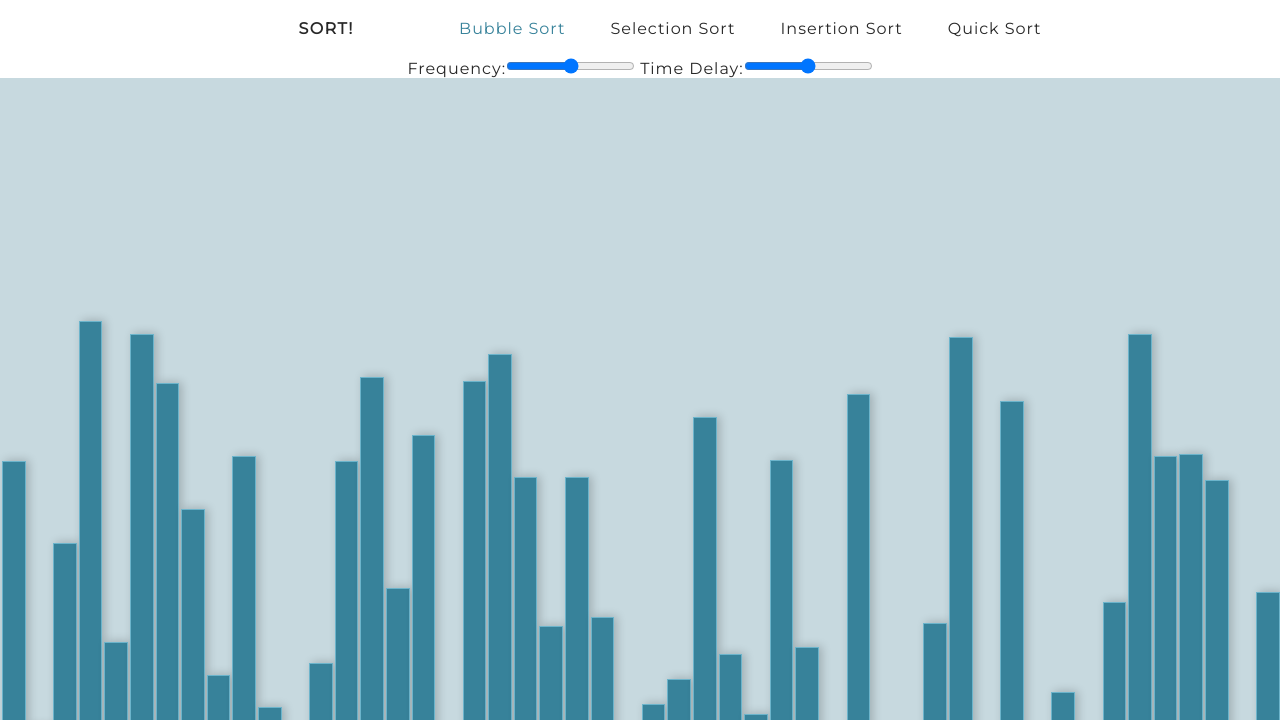
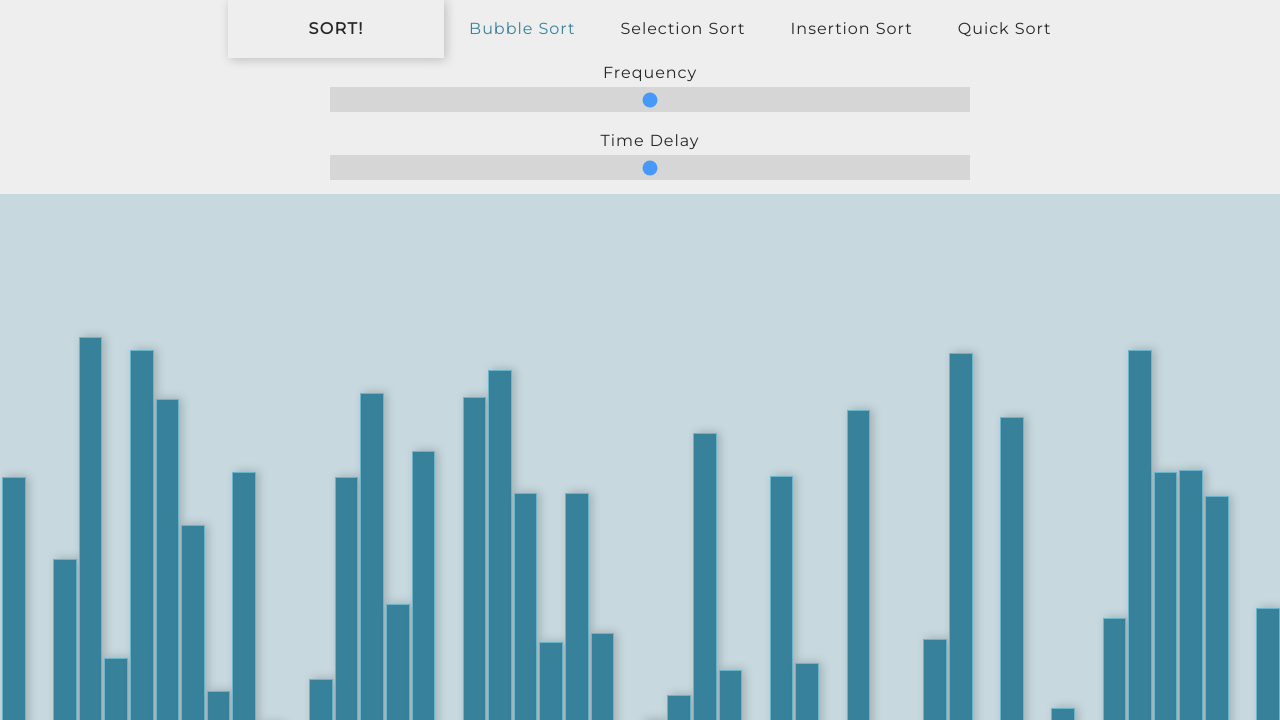
Before and after one commit to EmilS2019/visualized-sorting, a website: page index.html in a window 1280 px wide. Both pictures are taken after a click on the element "Bubble Sort". Shown: the top 720 px of the page. Drawn offline with Linux system fonts and the light colour scheme.

Commit message:
Official Release

```diff
--- a/css/sass.scss
+++ b/css/sass.scss
@@ -21,37 +21,71 @@ $colors:(
     font-family: Montserrat;
 }
 
+
+@mixin mobile{
+    @media (max-width:866px) {
+        @content;
+    }
+}
+
 body{
-    background-color: map-get($colors, Theme-1-hex);
-    overflow:hidden;
+    overflow-x:hidden;
+    background-color: rgb(238, 238, 238);
+
 }
 
 .selectedSortMethod{
     color:map-get($colors, Theme-2-hex);
 }
 
-@mixin mobile{
-    @media (max-width:860px) {
-        @content;
+
+@mixin slider{
+    width: 22px;
+    height: 22px;
+    background: rgb(77, 77, 77);
+    cursor: pointer;
+    border-radius: 150px;
+}
+
+.slider {
+    -webkit-appearance: none;
+    width: 50%;
+    height: 25px;
+    background: #cccccc;
+    outline: none;
+    opacity: 0.7;
+    -webkit-transition: .2s;
+    transition: opacity .2s;
+
+    &:hover{
+        opacity: 1;
+    }
+
+    &::-webkit-slider-thumb {
+        @include slider()
+    }
+
+    &::-moz-range-thumb{
+        @include slider()
     }
 }
 
 #main-wrap{
 
-    // overflow: hidden;
     #options {
         display: block;
         width: 100%;
         margin: 0 auto;
         text-align: center;
         justify-content: center;
-        // font-weight: bold;
         color:rgb(39, 39, 39);
         letter-spacing: 0.06em;
 
         .sortContainer{
-            background-color: white;
+            background-color: rgb(238, 238, 238);
             z-index: 10;
+            .theButtons{
+                margin-left:20px;
                 div, button{
                     display:inline-block;
                     z-index: 11;
@@ -59,10 +93,7 @@ body{
                 .sortButton{
                     padding:20px 20px;
                     margin-top:-1px;
-                @include mobile{
-
-                }
-
+                    transition: background 0.3s, color 0.3s;
 
                     &:hover{
                         background:darken(white, 10%);
@@ -82,18 +113,36 @@ body{
                     padding: 20px 80px;
                     font-weight: 900;
                     letter-spacing:0.09em;
+                    box-shadow: 2px 2px 10px rgba(0,0,0,00.2);
                 }
+            }
+
+            .range{
+                width:100%;
+                padding:10px;
+                padding-top:0;
+                p{
+                    padding-bottom: 5px;
+                    margin-top:5px;
+                }
+
+                label{
+                    padding-bottom: 20px;
+                }
+
+            }
+
         }
     }
 
     .line-container {
+        background-color: map-get($colors, Theme-1-hex);
         z-index: -2;
         display: flex;
         flex-wrap: wrap;
 
         justify-content: space-around;
         min-height:710px;
-        margin-top:100px;
 
         transform: rotate(180deg) scaleX(-1);
 
@@ -109,14 +158,14 @@ body{
     }
 
     #footer{
-        background:white;
         position:absolute;
         width:100%;
-        padding:50px 0;
+        padding:6px 0;
         text-align: center;
         p{
             position:relative;
             margin-bottom: 3em;
+            margin-top:1.5em;
         }
     }
 }
--- a/index.html
+++ b/index.html
@@ -14,18 +14,20 @@
     <div id="main-wrap">
       <div id="options">
         <div class="sortContainer">
-          <div class="sortButton sort" id="submit-button" style="">SORT!</div>
-          <div class="sortButton" value="bubble">Bubble Sort</div>
-          <div class="sortButton" value="selection">Selection Sort</div>
-          <div class="sortButton" value="insertion">Insertion Sort</div>
-          <div class="sortButton" value="quick">Quick Sort</div>
-
-          <br/>
-
-          <label>Frequency:<input type="range" id="linesSlider"/></label>
-          <label>Time Delay:<input type="range" id="speedSlider"/></label>
+          <div class="theButtons">
+            <div class="sortButton sort" id="submit-button" style="">SORT!</div>
+            <div class="sortButton" value="bubble">Bubble Sort</div>
+            <div class="sortButton" value="selection">Selection Sort</div>
+            <div class="sortButton" value="insertion">Insertion Sort</div>
+            <div class="sortButton" value="quick">Quick Sort</div>
+          </div>
+          <div class="range"><p>Frequency</p><input type="range" id="linesSlider" class="slider"/></div>
+          <div class="range"><p>Time Delay</p><input type="range" id="speedSlider"class="slider"/></div>
         </div>
       </div>
+
+
+
       <div class="line-container"></div>
 
       <footer id="footer">
--- a/optionsTab.js
+++ b/optionsTab.js
@@ -1,12 +1,12 @@
 const options = document.getElementById("options")
-const sortCont = options.children[0].children;
+const sortCont = options.children[0].children[0].children;
 let chosenSortMethod = ""
 
 const optionsSetUp = () =>{
     for (let i = 1; i < 5; i++) {
         sortCont[i].addEventListener("click", function(e){
         for (let j = 1; j < 5; j++) {
-            let button = options.children[0].children[j]
+            let button = options.children[0].children[0].children[j]
             button.classList.remove("selectedSortMethod")
             }
         this.classList.add("selectedSortMethod");
@@ -17,8 +17,8 @@ const optionsSetUp = () =>{
 optionsSetUp()
 
 const buttonsSetUp = () =>{
-alreadyClicked = false;
-sortCont[0].addEventListener("click", function(e){
+    alreadyClicked = false;
+    sortCont[0].addEventListener("click", function(e){
     if (alreadyClicked === false){
         alreadyClicked = true;
         sortCont[0].style = "color:lightgrey;"
@@ -38,6 +38,7 @@ sortCont[0].addEventListener("click", function(e){
             case "quick":
                 quickSort(newArray, 0, newArray.length - 1)
                 Vizualisation()
+                break;
             default:
                 alreadyClicked=false;
                 sortCont[0].style = ""
```
Also changed, not shown: css/sass.css, 1 other file. Lines whose indentation alone changed are shown as unchanged.
